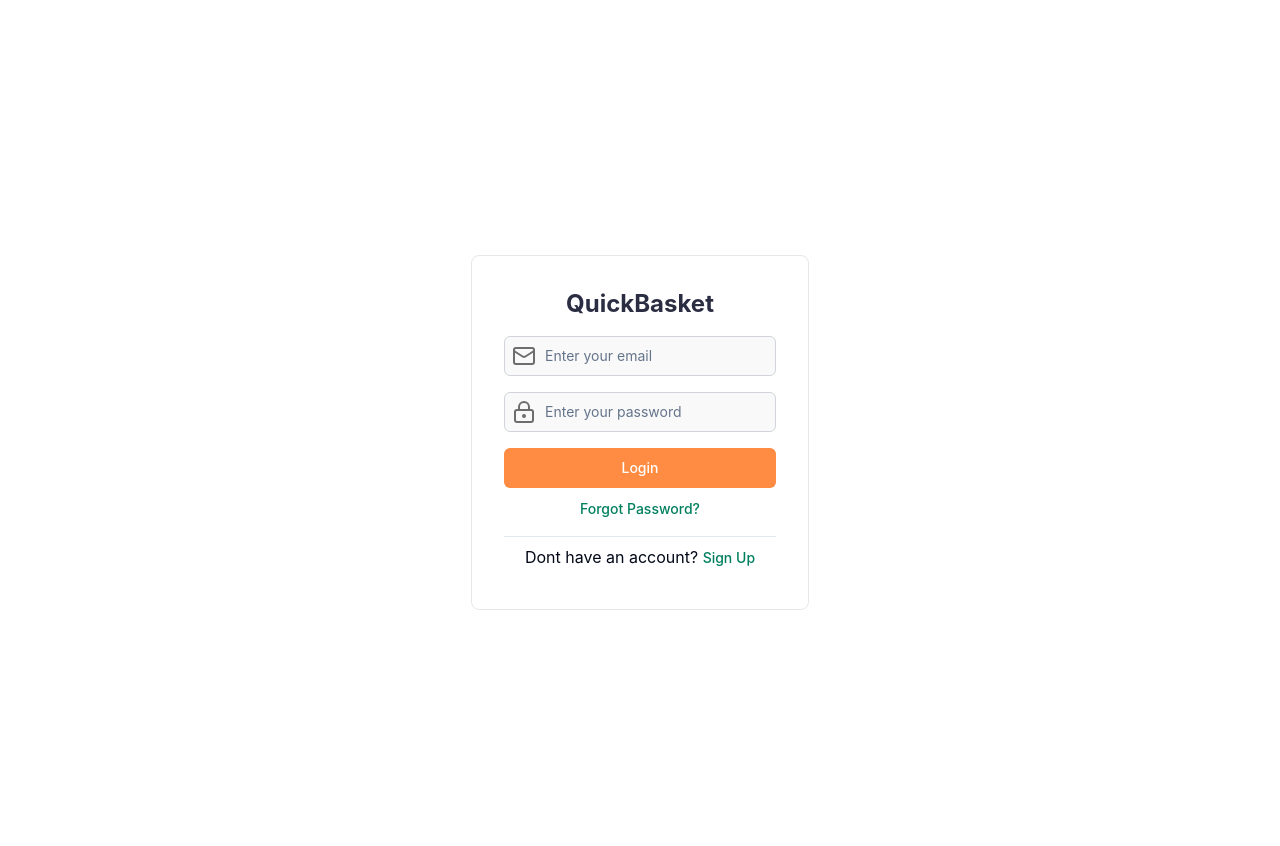
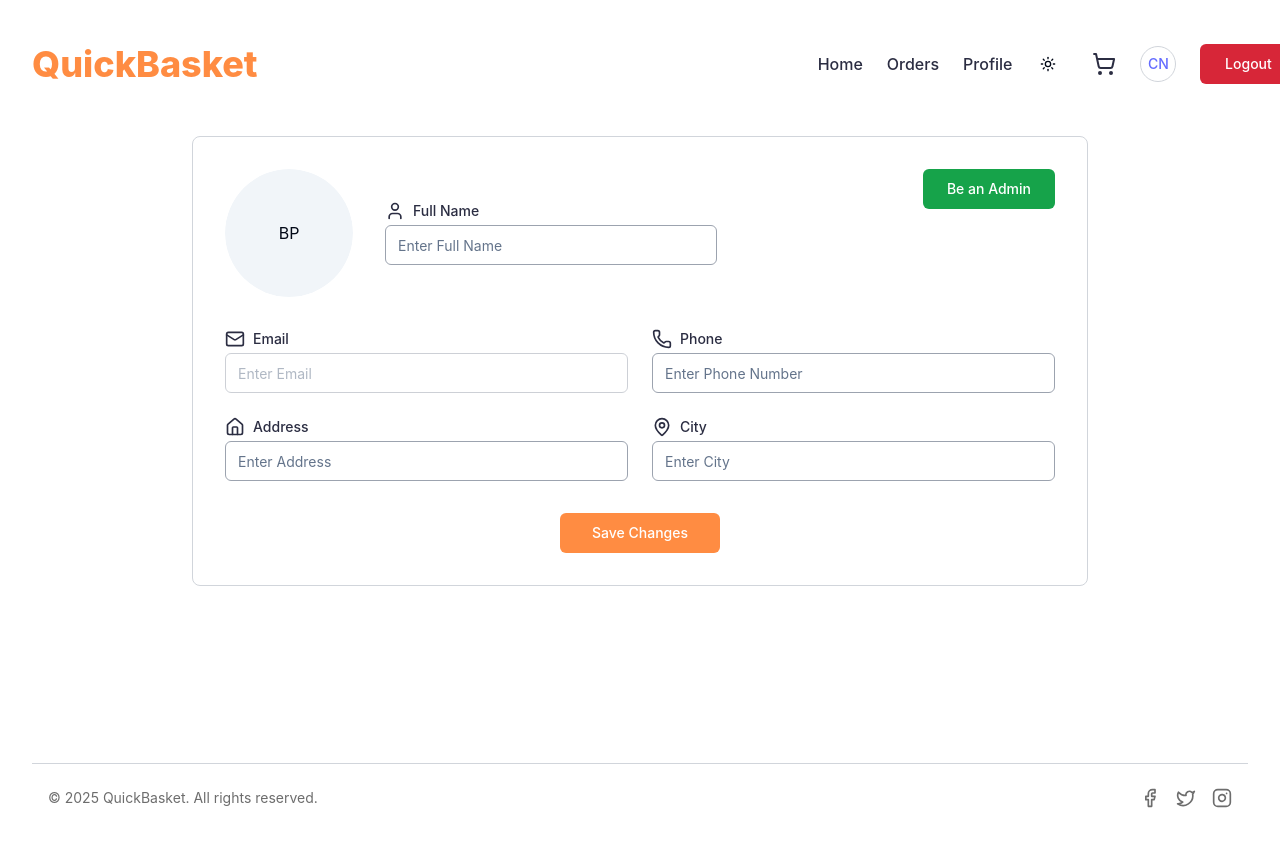
Before and after one commit to bhushan-apraj13/Quick-Basket, a React (Vite) app in the folder client/: page /profile in a window 1280 px wide. Before the commit this address led to /login. Shown: the top 846 px of the page. Built offline with nearby package versions, Linux system fonts and the light colour scheme; no server answers.

Commit message:
Added Button on Profile to toggle between Admin and normal user // updated user and admin routes // admin cant acess normal user's routes

```diff
--- a/client/src/App.tsx
+++ b/client/src/App.tsx
@@ -30,13 +30,17 @@ const ProtectedRoutes = ({ children }: { children: React.ReactNode }) => {
   if (!user?.isverified) {
     return <Navigate to="/verifyemail" replace={true} />
   }
+
+  if (user?.admin) {
+    return <Navigate to="/admin/store" replace />;
+  }
   return children;
 };
 
 const AuthenticatedUser = ({ children }: { children: React.ReactNode }) => {
   const { isAuthenticated, user } = useUserStore();
   if (isAuthenticated && user?.isverified) {
-    return <Navigate to="/" replace={true} />
+    return <Navigate to="/profile" replace={true} />
   }
   return children;
 };
@@ -58,77 +62,90 @@ const AdminRoutes = ({ children }: { children: React.ReactNode }) => {
 const appRouter = createBrowserRouter([
   {
     path: "/",
+    element: <MainLayout />,  // ✅ Navbar always stays
+    children: [
+      {
+        path: "/profile",
+        element: <Profile />, // ✅ Profile inside MainLayout (Navbar stays)
+      },
+    ],
+  },
+
+  // ✅ Normal User Routes
+  {
+    path: "/",
     element: <ProtectedRoutes><MainLayout /></ProtectedRoutes>,
     children: [
       {
-        path: "/",
-        element: <HeroSection />
-      },
-      {
-        path: "/profile",
-        element: <Profile />
+        index: true,
+        element: <HeroSection />,
       },
       {
         path: "/search/:text",
-        element: <SearchPage />
+        element: <SearchPage />,
       },
       {
         path: "/shop/:id",
-        element: <ShopDetails />
+        element: <ShopDetails />,
       },
       {
         path: "/cart",
-        element: <Cart />
+        element: <Cart />,
       },
       {
         path: "/order/status",
-        element: <OrderPage />
+        element: <OrderPage />,
       },
+    ],
+  },
 
-      {/* Admin Routes */},
-
+  // ✅ Admin Routes
+  {
+    path: "/admin",
+    element: <AdminRoutes><MainLayout /></AdminRoutes>,
+    children: [
       {
         path: "/admin/store",
-        element: <AdminRoutes><Store /></AdminRoutes>
+        element: <Store />,
       },
       {
         path: "/admin/products",
-        element: <AdminRoutes><AddProducts /></AdminRoutes>
+        element: <AddProducts />,
       },
       {
         path: "/admin/storeOrders",
-        element: <AdminRoutes><StoreOrders /></AdminRoutes>
+        element: <StoreOrders />,
       },
+    ],
+  },
 
-    ]
-  },
+  // ✅ Authentication Routes
   {
     path: "/login",
-    element: <AuthenticatedUser><Login /></AuthenticatedUser>
+    element: <AuthenticatedUser><Login /></AuthenticatedUser>,
   },
   {
     path: "/signup",
-    element: <AuthenticatedUser><Signup /></AuthenticatedUser>
+    element: <AuthenticatedUser><Signup /></AuthenticatedUser>,
   },
   {
     path: "/forgotpassword",
-    element: <AuthenticatedUser><ForgotPassword /></AuthenticatedUser>
+    element: <AuthenticatedUser><ForgotPassword /></AuthenticatedUser>,
   },
   {
     path: "/resetpassword",
-    element: <ResetPassword />
+    element: <ResetPassword />,
   },
   {
     path: "/verifyemail",
-    element: <VerifyEmail />
+    element: <VerifyEmail />,
   },
+
   {
     path: "*",
     element: <NotFound />,
   },
-
-
-])
+]);
 function App() {
   const initializeTheme = useThemeStore((state:any) => state.initializeTheme);
   const { checkAuthentication, isCheckingAuth } = useUserStore();
--- a/client/src/auth/Signup.tsx
+++ b/client/src/auth/Signup.tsx
@@ -58,7 +58,7 @@ const Signup = () => {
 
             <form onSubmit={loginSubmitHandler} className="md:p-8 w-full max-w-md  rounded-lg md:border border-gray-200 mx-4 ">
                 <div className="mb-4">
-                    <h1 className="font-bold text-2xl text-textPrimary">QuickBasket</h1>
+                    <h1 className="font-bold text-2xl text-textPrimary dark:text-white">QuickBasket</h1>
                 </div>
                 {/* Full name Input */}
                 <div className="mb-4">
--- a/client/src/auth/login.tsx
+++ b/client/src/auth/login.tsx
@@ -44,7 +44,7 @@ const Login = () => {
 
             <form onSubmit={loginSubmitHandler} className="md:p-8 w-full max-w-md  rounded-lg md:border border-gray-200 mx-4 ">
                 <div className="mb-4">
-                    <h1 className="font-bold text-2xl text-textPrimary">QuickBasket</h1>
+                    <h1 className="font-bold text-2xl text-textPrimary dark:text-white">QuickBasket</h1>
                 </div>
 
                 {/* Email Input */}
--- a/client/src/components/Navbar.tsx
+++ b/client/src/components/Navbar.tsx
@@ -17,36 +17,46 @@ const Navbar = () => {
     const {setTheme} = useThemeStore();
 
     return (
-        <div className="max-w-7xl mx-auto w-full ">
-            <div className={`flex items-center justify-between h-16 w-full ${user?.admin ? "gap-[25rem]" : "gap-[33rem]"}`}>
+        <div className="max-w-7xl mx-auto w-full">
+            <div className={`flex items-center justify-between h-16 w-full ${user?.admin ? "gap-[40rem]" : "gap-[35rem]"}`}>
                 {/* Left-aligned Brand Logo */}
-                <Link to="/"><h1 className="text-brandOrange font-extrabold text-3xl
-                md:text-4xl hover:text-brandGreen">QuickBasket</h1>
+                <Link to="/">
+                    <h1 className="text-brandOrange font-extrabold text-3xl md:text-4xl hover:text-brandGreen">
+                        QuickBasket
+                    </h1>
                 </Link>
 
                 {/* Right-aligned Navbar Links */}
                 <div className="hidden md:flex items-center gap-4">
                     <div className="hidden md:flex items-center gap-6">
-                        <Link to="/" className="text-textPrimary hover:text-brandGreen transition dark:text-white">
-                            Home
-                        </Link>
+                        {/* ✅ Show Home & Orders only for normal users */}
+                        {!user?.admin && (
+                            <>
+                                <Link to="/" className="text-textPrimary hover:text-brandGreen transition dark:text-white">
+                                    Home
+                                </Link>
+                                <Link to="/order/status" className="text-textPrimary hover:text-brandGreen transition dark:text-white">
+                                    Orders
+                                </Link>
+                            </>
+                        )}
+
+                        {/* ✅ Profile Link (Accessible by Both) */}
                         <Link to="/profile" className="text-textPrimary hover:text-brandGreen transition dark:text-white">
                             Profile
                         </Link>
-                        <Link to="/order/status" className="text-textPrimary hover:text-brandGreen transition dark:text-white">
-                           Orders
-                        </Link>
 
+                        {/* ✅ Admin Dashboard (Only for Admins) */}
                         {user?.admin && (
                             <Menubar>
                                 <MenubarMenu>
-                                    <MenubarTrigger className="bg-transparent text-textPrimary dark:text-white hover:bg-brandGreen  hover:text-white data-[state=open]:bg-brandGreen data-[state=open]:text-white transition">
+                                    <MenubarTrigger className="bg-transparent text-textPrimary dark:text-white hover:bg-brandGreen hover:text-white data-[state=open]:bg-brandGreen data-[state=open]:text-white transition">
                                         Dashboard
                                     </MenubarTrigger>
 
                                     <MenubarContent className="bg-white dark:bg-gray-800 shadow-lg rounded-md">
                                         <Link to="/admin/store">
-                                            <MenubarItem className="px-3 py-2 text-textPrimary  dark:text-white hover:bg-brandOrange dark:hover:bg-brandGreen hover:text-white transition">
+                                            <MenubarItem className="px-3 py-2 text-textPrimary dark:text-white hover:bg-brandOrange dark:hover:bg-brandGreen hover:text-white transition">
                                                 Store
                                             </MenubarItem>
                                         </Link>
@@ -62,11 +72,10 @@ const Navbar = () => {
                                         </Link>
                                     </MenubarContent>
                                 </MenubarMenu>
+                            </Menubar>
+                        )}
+                    </div>
 
-                            </Menubar>
-                        )
-                        }
-                    </div>
                     <div className="flex items-center gap-6 h-10">
                         {/* Theme Toggle */}
                         <div>
@@ -79,35 +88,35 @@ const Navbar = () => {
                                     </Button>
                                 </DropdownMenuTrigger>
                                 <DropdownMenuContent align="end" className="dark:bg-red dark:text-white">
-                                    <DropdownMenuItem onClick={()=>setTheme("light")}>Light</DropdownMenuItem>
-                                    <DropdownMenuItem onClick={()=>setTheme("dark")}>Dark</DropdownMenuItem>
+                                    <DropdownMenuItem onClick={() => setTheme("light")}>Light</DropdownMenuItem>
+                                    <DropdownMenuItem onClick={() => setTheme("dark")}>Dark</DropdownMenuItem>
                                 </DropdownMenuContent>
                             </DropdownMenu>
                         </div>
 
-                        {/* Cart Icon */}
-                        <Link to="/cart" className="relative cursor-pointer text-textPrimary dark:text-white hover:text-brandGreen">
-                            <LucideShoppingCart className="h-6 w-6" />
-                            {
-                                cartItems.length > 0 && (
-                                    <Button size={'icon'} className="absolute -inset-y-3 left-2 text-xs font-bold rounded-full h-4 w-2 bg-brandGreen text-white">
+                        {/* ✅ Hide Cart for Admins */}
+                        {!user?.admin && (
+                            <Link to="/cart" className="relative cursor-pointer text-textPrimary dark:text-white hover:text-brandGreen">
+                                <LucideShoppingCart className="h-6 w-6" />
+                                {cartItems.length > 0 && (
+                                    <Button size="icon" className="absolute -inset-y-3 left-2 text-xs font-bold rounded-full h-4 w-2 bg-brandGreen text-white">
                                         {cartItems.length}
-                                    </Button>)
-                            }
+                                    </Button>
+                                )}
+                            </Link>
+                        )}
 
+                        {/* Avatar */}
+                        <Link to="/profile">
+                            <Avatar className="h-9 w-9 border border-gray-300">
+                                <AvatarImage src={user?.profilePicture || ""} />
+                                <AvatarFallback className="flex items-center justify-center h-full w-full text-sm font-medium">
+                                    CN
+                                </AvatarFallback>
+                            </Avatar>
                         </Link>
 
-                        {/* Avatar (Properly Aligned & Visible) */}
-                        <Link to="/profile">
-                        <div >
-                            <Avatar className="h-9 w-9border border-gray-300">
-                                <AvatarImage src={user?.profilePicture || ""} />
-                                <AvatarFallback className="flex items-center justify-center h-full w-full text-sm font-medium">CN</AvatarFallback>
-                            </Avatar>
-                        </div>
-                        </Link>
-
-                        {/* Logout Button (Fixed Size) */}
+                        {/* Logout Button */}
                         <div>
                             {loading ? (
                                 <Button disabled className="w-28 h-10 bg-error text-white rounded-md hover:bg-opacity-90 transition border-transparent gap-2">
@@ -122,8 +131,8 @@ const Navbar = () => {
                     </div>
                 </div>
 
+                {/* Mobile Navbar */}
                 <div className="absolute right-4 md:hidden lg:hidden">
-                    {/* Mobile Respond */}
                     <MobileNavbar />
                 </div>
             </div>
--- a/client/src/components/Profile.tsx
+++ b/client/src/components/Profile.tsx
@@ -9,7 +9,7 @@ import { useUserStore } from "@/zustand/useUserStore";
 import { toast } from "sonner";
 
 const Profile = () => {
-    const {user} = useUserStore();
+    const {user,toggleAdmin} = useUserStore();
 
     const [isLoading, setIsLoading] = useState<boolean>(false);
     {/* Profile Data State */ }
@@ -79,8 +79,22 @@ const Profile = () => {
 
     return (
         <form onSubmit={handleSubmit} className="max-w-4xl mx-auto my-10 border border-gray-300 p-8 rounded-lg">
-            {/* Profile Header */}
-            <div className="flex flex-col md:flex-row items-center gap-8">
+            {/* Profile Header with Admin Toggle Button moved to top-right */}
+            <div className="relative">
+                {/* Admin Toggle Button */}
+                <div className="absolute top-0 right-0">
+                    <Button
+                        type="button"
+                        onClick={toggleAdmin}
+                        className={`px-6 py-2 rounded-md text-white transition ${
+                            user?.admin ? "bg-green-600 hover:bg-green-700" : "bg-green-600 hover:bg-green-700"
+                        }`}
+                    >
+                        {user?.admin ? "Switch to Normal User" : "Be an Admin"}
+                    </Button>
+                </div>
+
+                <div className="flex flex-col md:flex-row items-center gap-8 mt-12 md:mt-0">
                     {/* Avatar Section */}
                     <div className="relative w-24 h-24 md:w-32 md:h-32">
                         <Avatar className="w-full h-full">
@@ -119,6 +133,7 @@ const Profile = () => {
                         {
                             errors && <span className="text-xs text-error">{errors.fullname}</span>
                         }
+                    </div>
                 </div>
             </div>
 
--- a/client/src/zustand/useUserStore.ts
+++ b/client/src/zustand/useUserStore.ts
@@ -32,6 +32,7 @@ type UserState = {
     forgotPassword: (email: string) => Promise<void>;
     resetPassword: (token: string, newPassword: string) => Promise<void>;
     updateProfile: (input: ProfileInputState) => Promise<void>;
+    toggleAdmin: () => Promise<void>;
 }
 
 export const useUserStore = create<UserState>()(persist((set) => ({
@@ -185,6 +186,26 @@ export const useUserStore = create<UserState>()(persist((set) => ({
             toast.error(error.response.data.message);
         }
     },
+
+    toggleAdmin: async () => {
+        try {
+            const response = await axios.patch(`${API_END_POINT}/profile/toggle-admin`, {}, {
+                headers: { 'Content-Type': 'application/json' }
+            });
+
+            if (response.data.success) {
+                toast.success(response.data.message);
+                set((state) => ({
+                    ...state, // ✅ Ensure we're spreading the entire state
+                    user: state.user
+                        ? { ...state.user, admin: !state.user.admin } // ✅ Ensure user object is fully updated
+                        : null, // ✅ Handle case where user might be null
+                })); // ✅ Toggle admin status in state
+            }
+        } catch (error: any) {
+            toast.error(error.response?.data?.message || "Failed to toggle admin status.");
+        }
+    },
 }),
     {
         name: 'user-name',
```
Also changed, not shown: 2 other files (tests, documents, lock files or other folders). Lines whose indentation alone changed are shown as unchanged.
